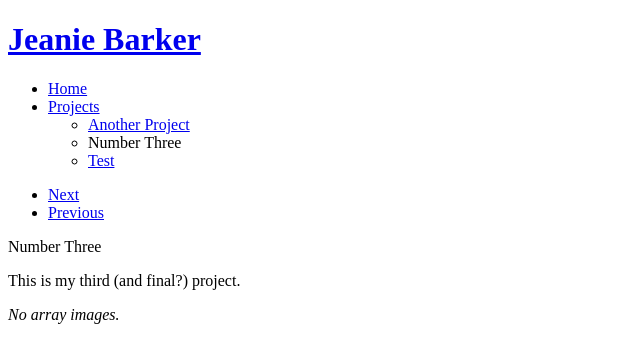
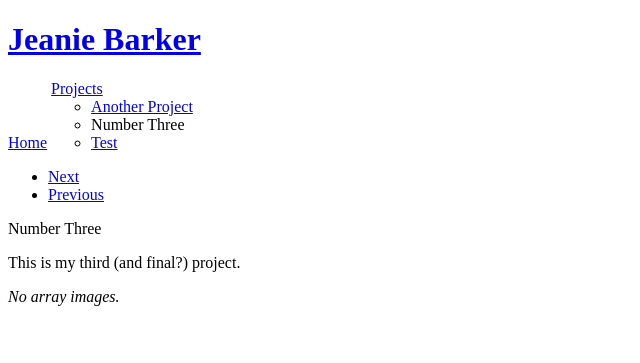
Before and after one commit to i10neorg/jeanie-portfolio, a Jekyll site: the page built from _project/number-three/index.html, in a window 1280 px wide. Shown: the top 363 px of the page, without its empty margins (0-640 px from the left). Built offline with Jekyll 4.4.1, drawn with Linux system fonts in a browser that asks for light colours.

Commit message:
improve main nav layout

```diff
--- a/_layouts/default.html
+++ b/_layouts/default.html
@@ -2,12 +2,25 @@
 <html>
 <head>
 <title>{% if page.title %}{{ page.title }} - {% endif %}{{ site.title }}</title>
+<style>
+ul.nav-main {
+margin: 0;
+padding: 0;
+}
+ul.nav-main > li {
+display: inline-block;
+margin: 0;
+padding: 0;
+}
+ul.nav-main > li a {
+}
+</style>
 </head>
 <body>
   <header>
   <h1><a href="{{ site.baseurl }}">{{ site.title }}</a></h1>
   <nav>
-    <ul>
+    <ul class="nav-main">
       <li><a href="{{ site.baseurl }}">Home</a></li>
       <li><a href="{{ site.baseurl }}/projects">Projects</a>
 		{%- comment %} If a project page, list projects {%- endcomment -%}
```
